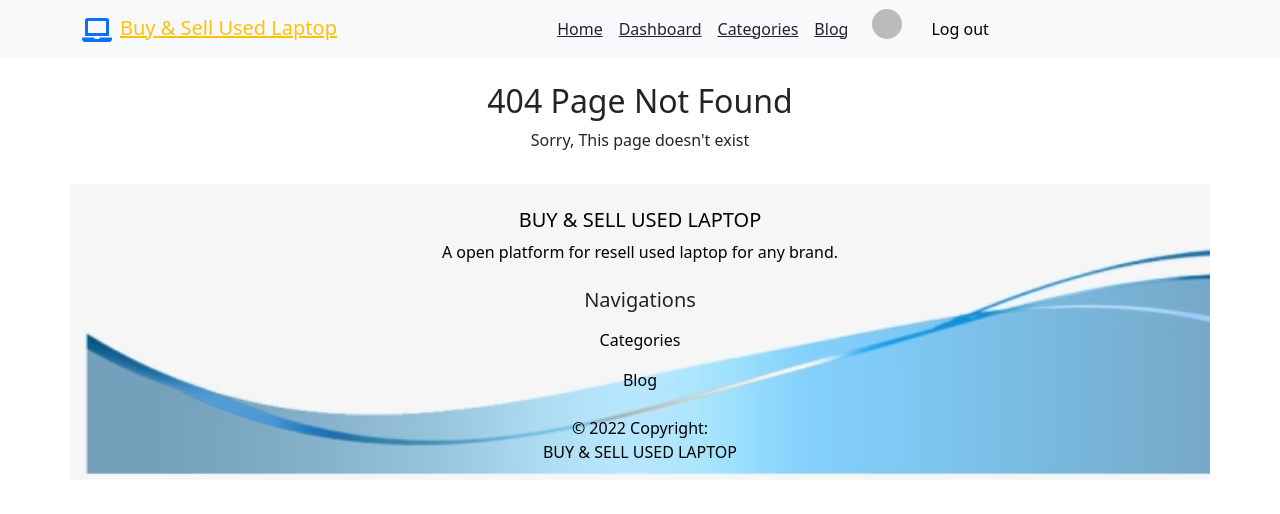
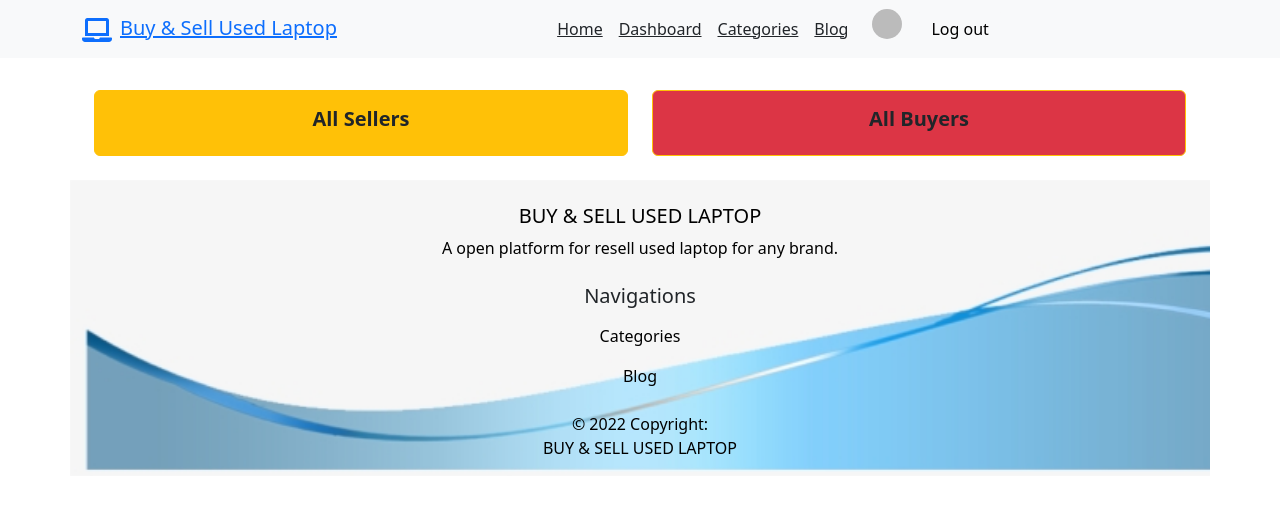
Before and after one commit to SharmiNMooN/online-resell-platform, a React (Create React App) app: page /dashboard in a window 1280 px wide. Shown: the top 514 px of the page. Built offline with nearby package versions, Linux system fonts and the light colour scheme; no server answers; sample sign-in values are in the browser's storage.

Commit message:
dashboard component added

```diff
--- a/src/Routes/Routes/Routes.js
+++ b/src/Routes/Routes/Routes.js
@@ -7,6 +7,7 @@ import CategoryWiseProduct from "../../pages/CategoryWiseProduct/CategoryWisePro
 import Home from "../../pages/Home/Home";
 import NotFound from "../../pages/NotFound/NotFound";
 import PrivateRoute from "../PrivateRoute/PrivateRoute";
+import Dashboard from "../../pages/Dashboard/Dashboard";
 
 export const routes = createBrowserRouter([
   {
@@ -24,6 +25,15 @@ export const routes = createBrowserRouter([
         element: (
           <PrivateRoute>
             <CategoryWiseProduct></CategoryWiseProduct>
+          </PrivateRoute>
+        ),
+      },
+
+      {
+        path: "/dashboard",
+        element: (
+          <PrivateRoute>
+            <Dashboard></Dashboard>
           </PrivateRoute>
         ),
       },
--- /dev/null
+++ b/src/pages/Dashboard/Dashboard.js
@@ -0,0 +1,139 @@
+import React from "react";
+import { Card, Col, Row } from "react-bootstrap";
+import { useNavigate } from "react-router-dom";
+
+const Dashboard = () => {
+  const navigate = useNavigate();
+  const user = JSON.parse(localStorage.getItem("user"));
+
+  return (
+    <div>
+      <>
+        {user.role === "admin" ? (
+          <Row className="m-auto">
+            <Col className="mt-2" sx={12} sm={12} md={6} lg={6}>
+              <Card
+                className="mb-2"
+                border="warning"
+                bg="warning"
+                onClick={() => {
+                  navigate("/all-sellers");
+                }}
+              >
+                <Card.Body>
+                  <Card.Title className="fw-bold text-center">
+                    All Sellers
+                  </Card.Title>
+                </Card.Body>
+              </Card>
+            </Col>
+            <Col className="mt-2" sx={12} sm={12} md={6} lg={6}>
+              <Card
+                className="mb-2"
+                border="warning"
+                bg="danger"
+                onClick={() => {
+                  navigate("/all-buyers");
+                }}
+              >
+                <Card.Body>
+                  <Card.Title className="fw-bold text-center">
+                    {" "}
+                    All Buyers
+                  </Card.Title>
+                </Card.Body>
+              </Card>
+            </Col>
+          </Row>
+        ) : (
+          ""
+        )}
+      </>
+
+      <>
+        {user.role === "seller" ? (
+          <Row>
+            <Col className="mt-2" sx={12} sm={12} md={4} lg={4}>
+              <Card
+                className="mb-2"
+                border="warning"
+                bg="warning"
+                onClick={() => {
+                  navigate("/add-product");
+                }}
+              >
+                <Card.Body>
+                  <Card.Title className="fw-bold text-center">
+                    Add A product
+                  </Card.Title>
+                </Card.Body>
+              </Card>
+            </Col>
+            <Col className="mt-2" sx={12} sm={12} md={4} lg={4}>
+              <Card
+                className="mb-2"
+                border="warning"
+                bg="info"
+                onClick={() => {
+                  navigate("/my-products");
+                }}
+              >
+                <Card.Body>
+                  <Card.Title className="fw-bold text-center">
+                    {" "}
+                    My Products
+                  </Card.Title>
+                </Card.Body>
+              </Card>
+            </Col>
+            <Col className="mt-2" sx={12} sm={12} md={4} lg={4}>
+              <Card
+                className="mb-2"
+                border="warning"
+                bg="success"
+                onClick={() => {
+                  navigate("/my-buyers");
+                }}
+              >
+                <Card.Body>
+                  <Card.Title className="fw-bold text-center">
+                    My buyers
+                  </Card.Title>
+                </Card.Body>
+              </Card>
+            </Col>
+          </Row>
+        ) : (
+          ""
+        )}
+      </>
+
+      <>
+        {user.role === "buyer" ? (
+          <Row>
+            <Col className="mt-2 m-auto" sx={12} sm={12} md={6} lg={6}>
+              <Card
+                className="mb-2"
+                border="warning"
+                bg="warning"
+                onClick={() => {
+                  navigate("/my-orders");
+                }}
+              >
+                <Card.Body>
+                  <Card.Title className="fw-bold text-center">
+                    My orders
+                  </Card.Title>
+                </Card.Body>
+              </Card>
+            </Col>
+          </Row>
+        ) : (
+          ""
+        )}
+      </>
+    </div>
+  );
+};
+
+export default Dashboard;
--- a/src/pages/shared/Header/Header.js
+++ b/src/pages/shared/Header/Header.js
@@ -16,6 +16,7 @@ const Header = () => {
     logOut()
       .then(() => {
         localStorage.clear("token");
+        localStorage.clear("user");
       })
       .catch((error) => console.error(error));
   };
@@ -31,12 +32,12 @@ const Header = () => {
       bg="light"
       variant="light"
     >
-      <Container className="text-right">
+      <Container>
         <Navbar.Brand>
-          <Link className="me-2" to="/">
+          <Link className="me-2" id="home" to="/">
             {<FaLaptop size={30}></FaLaptop>}
           </Link>
-          <Link className="nav-title text-warning bold-fw" to="/">
+          <Link id="home1" to="/">
             Buy & Sell Used Laptop
           </Link>
         </Navbar.Brand>
@@ -44,8 +45,8 @@ const Header = () => {
         <Navbar.Collapse id="responsive-navbar-nav">
           <Nav variant="pills" className="me-auto m-auto">
             <Nav.Item>
-              <Nav.Link eventKey="/">
-                <Link className=" text-dark" to="/">
+              <Nav.Link id="home2" eventKey=" /">
+                <Link id="home2" className=" text-dark" to="/">
                   Home
                 </Link>
               </Nav.Link>
@@ -53,8 +54,8 @@ const Header = () => {
             <>
               {user?.uid ? (
                 <Nav.Item>
-                  <Nav.Link eventKey="/dashboard">
-                    <Link className=" text-dark" to="/dashboard">
+                  <Nav.Link id="dashboard" eventKey="/dashboard">
+                    <Link id="dashboard" className=" text-dark" to="/dashboard">
                       Dashboard
                     </Link>
                   </Nav.Link>
@@ -65,16 +66,16 @@ const Header = () => {
             </>
 
             <Nav.Item>
-              <Nav.Link eventKey="/category">
-                <Link className=" text-dark " to="/category">
+              <Nav.Link id="category" eventKey="/category">
+                <Link id="category" className=" text-dark " to="/category">
                   Categories
                 </Link>
               </Nav.Link>
             </Nav.Item>
 
             <Nav.Item>
-              <Nav.Link eventKey="/blog">
-                <Link className=" text-dark me-3" to="/blog">
+              <Nav.Link id="blog" eventKey="/blog">
+                <Link id="blog" className=" text-dark me-3" to="/blog">
                   Blog
                 </Link>
               </Nav.Link>
@@ -83,7 +84,7 @@ const Header = () => {
             <>
               {user?.uid ? (
                 <>
-                  <Link to="/" className="me-3">
+                  <Link id="home4" to="/" className="me-3">
                     {user?.photoURL ? (
                       <Image
                         style={{ height: "30px" }}
@@ -103,6 +104,7 @@ const Header = () => {
               ) : (
                 <>
                   <Link
+                    id="login"
                     className={`me-3${
                       currentState === "/login" ? "d-none" : ""
                     }`}
@@ -111,6 +113,7 @@ const Header = () => {
                     Login
                   </Link>
                   <Link
+                    id="register"
                     className={`${currentState === "/login" ? "" : "d-none "}`}
                     to="/register"
                   >
```
